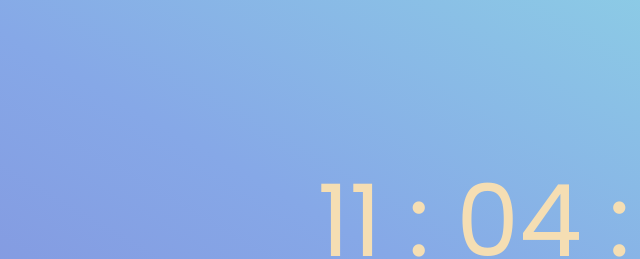
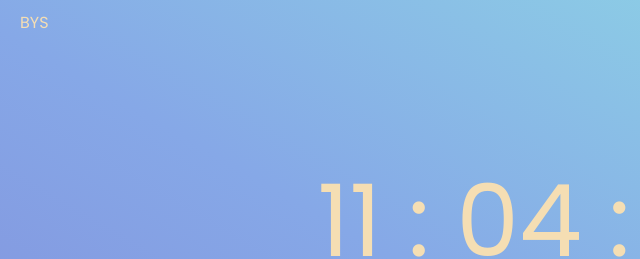
Before and after one commit to NguyenNhatMinh-BYS/Clock, a plain HTML site: page index.html in a window 1280 px wide. Shown: the top 259 px of the page, 0-640 px from the left. Drawn offline with nearby package versions, Linux system fonts and the light colour scheme.

Commit message:
Update index.html

```diff
--- a/index.html
+++ b/index.html
@@ -10,8 +10,8 @@
     <link rel="stylesheet" href="./style.css">
 </head>
 <body>
-    <div class="print">
-
+   <div class="print" style="color: wheat;">
+        BYS
     </div>
     <div class="change_bg">
         <img src="./tim.png" alt="" class="img">
```
